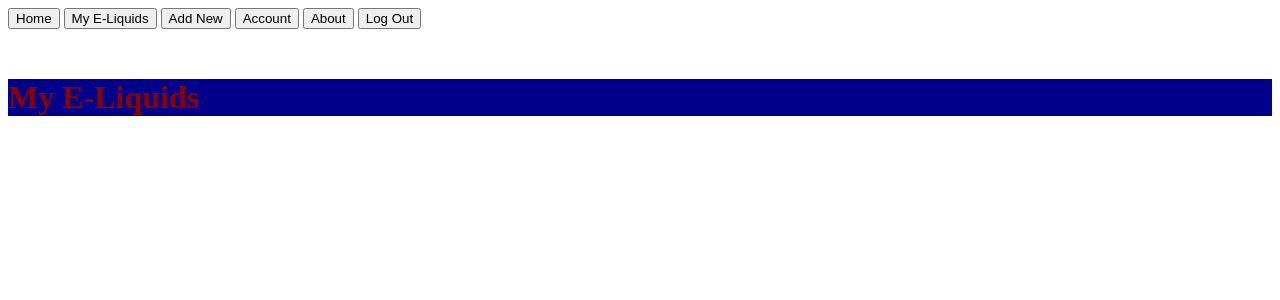
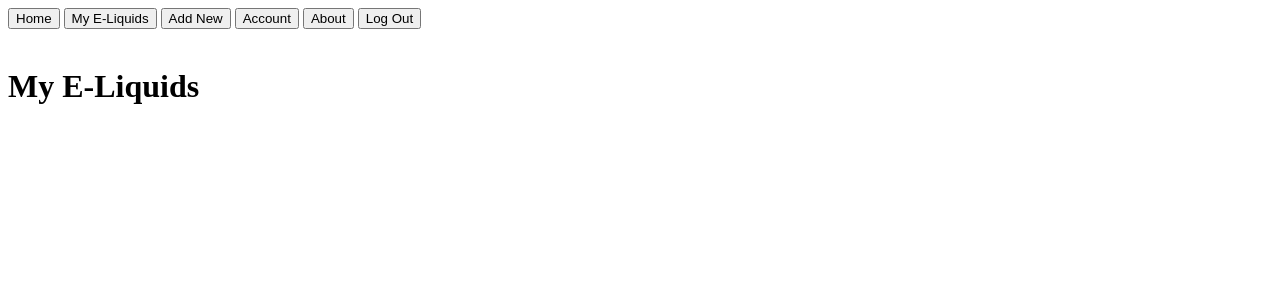
Before and after one commit to Robert-Siberry/E-Liquid_Tracker, a Flask app: page /my in a window 1280 px wide. Shown: the top 300 px of the page. Run offline with Flask 2, Linux system fonts and the light colour scheme; the visitor is signed in with stand-in values (Sample User, id 1); data comes from the database, SQL or seed files in the repository; data that the repository does not hold is empty; parts of the project's set-up code (start-up, migrations or seed data) failed here and were passed over.

Commit message:
updated my.html

```diff
--- a/templates/my.html
+++ b/templates/my.html
@@ -3,10 +3,8 @@
 {% extends "layout.html" %}
 
 {% block body_content %}
-    <h1 style="background-color: darkblue">
-        <p style="color: darkred">
-            <b>My E-Liquids</b>
-        </p>
+    <h1>
+        <b>My E-Liquids</b>
     </h1>
 
 {% for eliquids in eliquids %}
```
